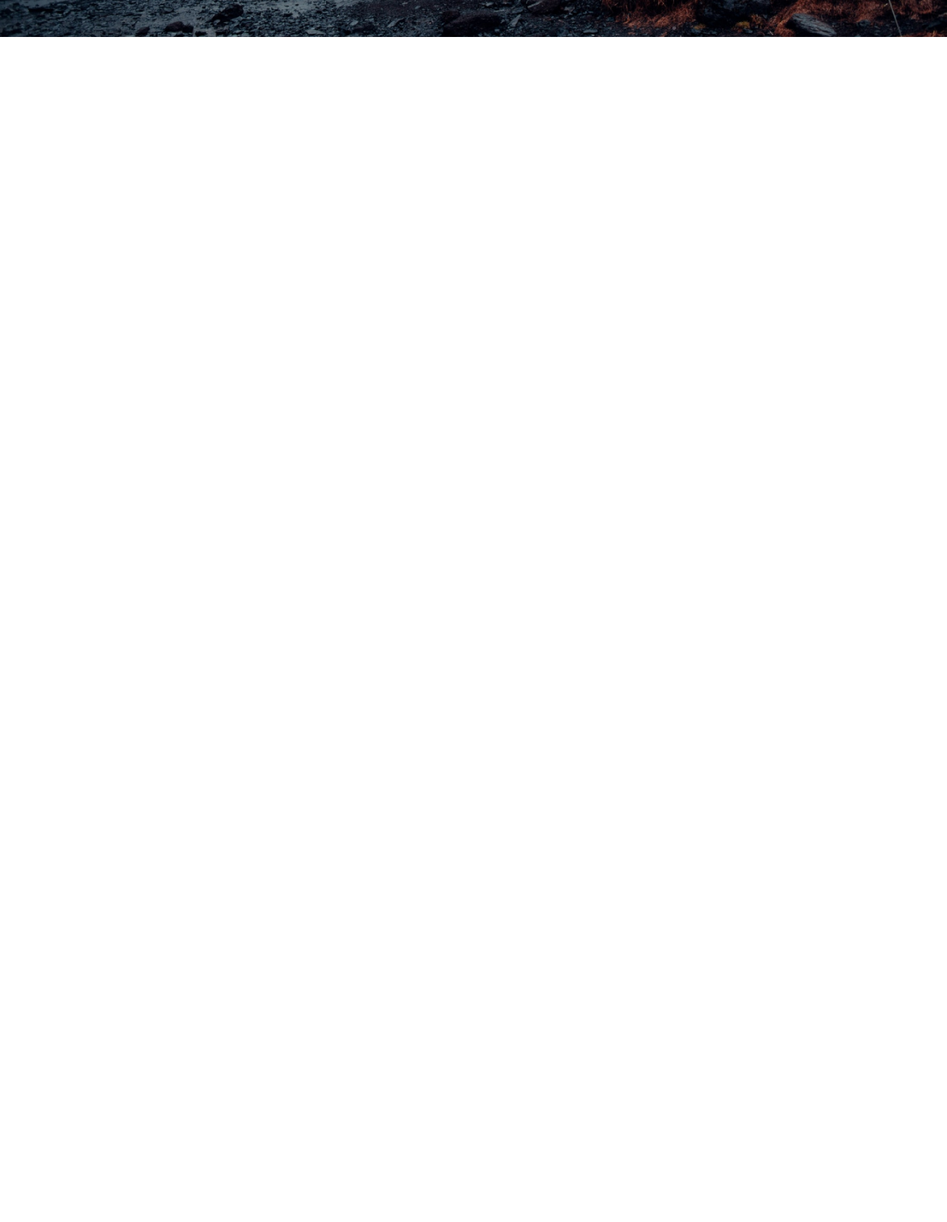
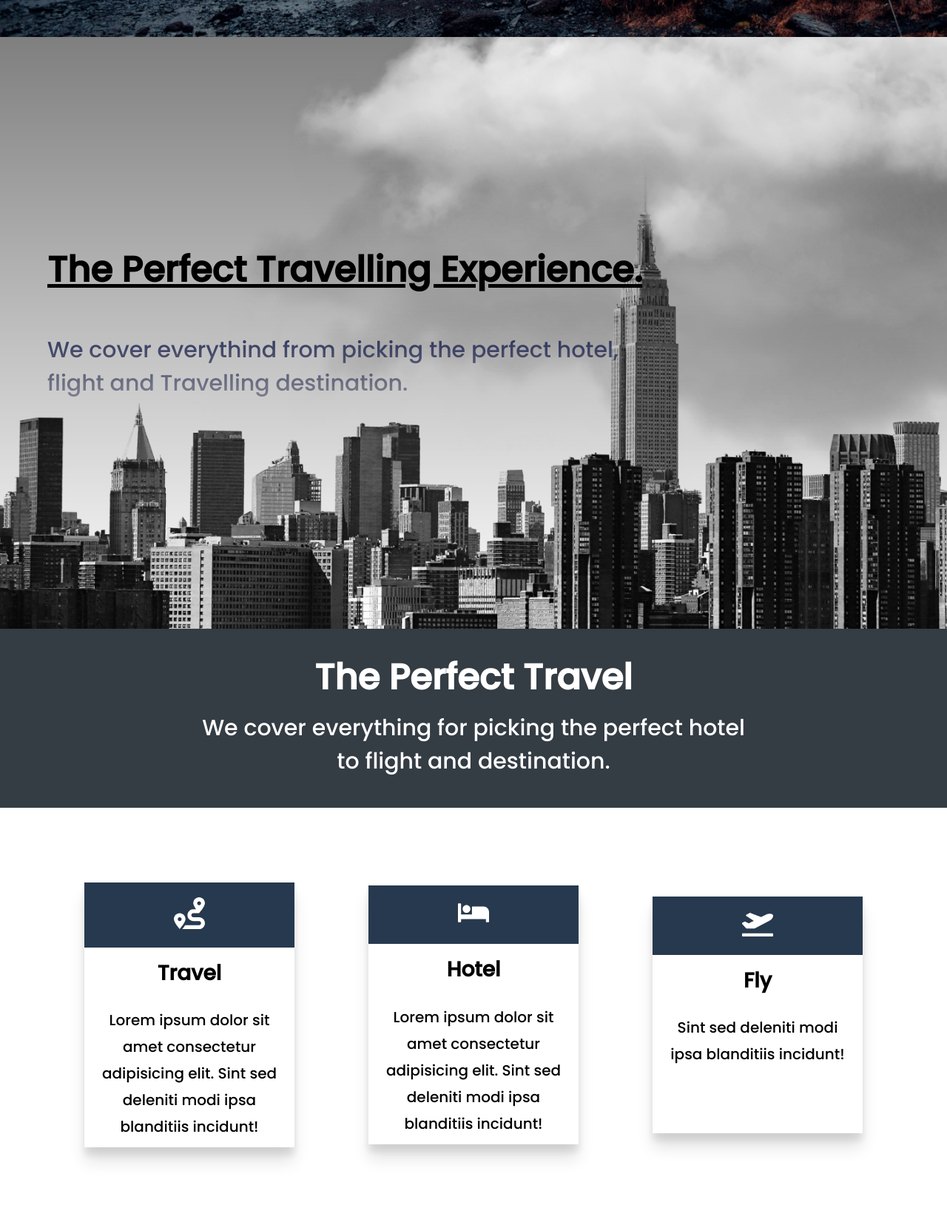
Before and after one commit to ShuLi1023/Travelly, a plain HTML site: page index.html in a window 1280 px wide. Shown: the part 750-2402 px from the top of the page at 74% size. Before the commit the page ends 800 px from the top, so only its background shows below. Drawn offline with Linux system fonts and the light colour scheme; a web font is replaced by a local one.

Commit message:
City&Card

```diff
--- a/index.html
+++ b/index.html
@@ -1,5 +1,6 @@
 <!DOCTYPE html>
 <html lang="en">
+
 <head>
     <meta charset="UTF-8">
     <meta http-equiv="X-UA-Compatible" content="IE=edge">
@@ -9,11 +10,12 @@
     <link rel="icon" href="/icons/airplane.svg">
     <link rel="stylesheet" href="/style.css">
     <link rel="preconnect" href="https://fonts.gstatic.com">
-<link href="https://fonts.googleapis.com/css2?family=Poppins:wght@500&display=swap" rel="stylesheet">
-<link rel="preconnect" href="https://fonts.gstatic.com">
-<link href="https://fonts.googleapis.com/css2?family=Pattaya&family=Poppins:wght@500&display=swap" rel="stylesheet">
+    <link href="https://fonts.googleapis.com/css2?family=Poppins:wght@500&display=swap" rel="stylesheet">
+    <link rel="preconnect" href="https://fonts.gstatic.com">
+    <link href="https://fonts.googleapis.com/css2?family=Pattaya&family=Poppins:wght@500&display=swap" rel="stylesheet">
     <title>Travelly | Travelly Agency</title>
 </head>
+
 <body>
     <header class="main-head">
         <nav>
@@ -30,5 +32,46 @@
         <h3>Start your travel at an affordable price with Travelly <br> Contact us now below</h3>
         <button>Book Now</button>
     </section>
+    <section id="locations">
+        <header class="locations-head">
+            <h2>The Perfect Travelling Experience.</h2>
+            <h3>We cover everythind from picking the perfect hotel, <br> flight and Travelling destination.</h3>
+            <img src="/img/cloud.png" alt="cloud1" class="moving-cloud1 cloud">
+            <img src="/img/cloud.png" alt="cloud1" class="moving-cloud2 cloud">
+        </header>
+    </section>
+    <section class="benefits">
+        <header class="benefits-head">
+            <h2>The Perfect Travel</h2>
+            <h3>We cover everything for picking the perfect hotel <br> to flight and destination.</h3>
+        </header>
+        <div class="cards">
+            <div class="card">
+                <div class="card-icon">
+                    <img src="/icons/route-solid.svg" alt="">
+                </div>
+                <h4>Travel</h4>
+                <p>Lorem ipsum dolor sit amet consectetur adipisicing elit. Sint sed deleniti modi ipsa blanditiis
+                    incidunt!</p>
+            </div>
+            <div class="card">
+                <div class="card-icon">
+                    <img src="/icons/bed-solid.svg" alt="" class="card-icon">
+                </div>
+                <h4>Hotel</h4>
+                <p>Lorem ipsum dolor sit amet consectetur adipisicing elit. Sint sed deleniti modi ipsa blanditiis
+                    incidunt!</p>
+            </div>
+            <div class="card">
+                <div class="card-icon">
+                    <img src="/icons/plane-departure-solid.svg" alt="" class="card-icon">
+                </div>
+                <h4>Fly</h4>
+                <p> Sint sed deleniti modi ipsa blanditiis
+                    incidunt!</p>
+            </div>
+        </div>
+    </section>
 </body>
+
 </html>
--- a/style.css
+++ b/style.css
@@ -48,6 +48,11 @@ button {
     border: none;
     font-size: 1.8rem;
     cursor: pointer;
+    transition: background 0.5s ease-in-out;
+}
+
+button:hover {
+    background: rgba(8, 38, 119, 0.467);
 }
 
 /* Nav section with HERO*/
@@ -61,7 +66,7 @@ nav {
     min-height: 10vh;
     display: flex;
     margin: auto;
-    width: 80%;
+    width: 90%;
     align-items: center;
     padding: 2rem;
     flex-wrap: wrap;
@@ -71,6 +76,7 @@ nav ul {
     display: flex;
     flex: 1 1 40rem;
     justify-content: space-evenly;
+    align-items: center;
     list-style: none;
 }
 
@@ -98,7 +104,113 @@ nav ul {
     padding: 5rem;
 }
 
-@media screen and (max-width: 932px) {
+
+/* LOCATIONS SECTION */
+
+#locations {
+    min-height: 100vh;
+    background: linear-gradient(rgba(0, 0, 0, 0.5), transparent), url("/img/new-york-page.png");
+    background-size: cover;
+    background-position: center;
+    display: flex;
+    align-items: center;
+    position: relative;
+    overflow: hidden;
+}
+.locations-head {
+    width: 90%;
+    margin: auto;
+}
+
+.locations-head h2 {
+    padding: 1rem 0rem;
+    text-decoration: underline;
+    text-decoration-thickness: 0.5rem;
+}
+
+.locations-head h3 {
+    padding: 4rem 0rem;
+    background: linear-gradient(hsl(231, 70%, 17%), #7777);
+    -webkit-background-clip: text;
+    -webkit-text-fill-color: transparent;
+}
+
+.cloud {
+    position: absolute;
+    top: 0%;
+    right: 0%;
+}
+
+.moving-cloud1 {
+    animation: cloudAnimation 3s infinite alternate ease-in-out;
+}
+.moving-cloud2 {
+    animation: cloudAnimation 4s infinite alternate ease-in-out;
+    top: 20%;
+    z-index: -1;
+    opacity: 0.5;
+}
+
+@keyframes cloudAnimation {
+    from {
+        transform: translate(10%, -10%);
+    }
+    to {
+        transform: translate(0%, 0%);
+
+    }
+}
+
+/*Benefits */
+
+.benefits-head {
+    background: #343c44;
+    display: flex;
+    flex-direction: column;
+    color: white;
+    align-items: center;
+    min-height: 30vh;
+    text-align: center;
+    justify-content: center;
+    padding: 3rem;
+}
+.benefits-head h3 {
+    padding: 1rem;
+}
+
+.cards {
+    width: 90%;
+    display: flex;
+    min-height: 70vh;
+    margin: auto;
+    align-items: center;
+    flex-wrap: wrap;
+}
+.card {
+
+    flex: 1 1 25rem;
+    margin: 2rem 5rem;
+    width: 15%;
+    min-height: 40vh;
+    align-items: center;
+    text-align: center;
+    box-shadow: 0px 10px 10px rgba(0, 0, 0, 0.1), 0px 20px 20px rgba(0, 0, 0, 0.1);
+}
+.card img {
+    max-width: 15%;
+    margin: 2rem;
+}
+
+.card h4, p {
+    padding: 1rem;
+    line-height: 1.8;
+}
+
+.card-icon {
+    background: #27394e;
+}
+/* MEDIA */
+@media screen and (max-width: 949px) {
 
     html {
         font-size: 45%;
@@ -109,4 +221,19 @@ nav ul {
     #logo {
         padding: 2rem;
     }
+    .cloud {
+        height: 50rem;
+        pointer-events: none;
+    }
+    .moving-cloud1 {
+        z-index: -1;
+    }
+    .moving-cloud2 {
+        top: 10%;
+        z-index: -2;
+    }
+    .locations-head h3 {
+        background:linear-gradient(hsl(210, 2%, 16%), #7777);
+        -webkit-text-fill-color: rgb(231, 231, 238);
+    }
 }
```
